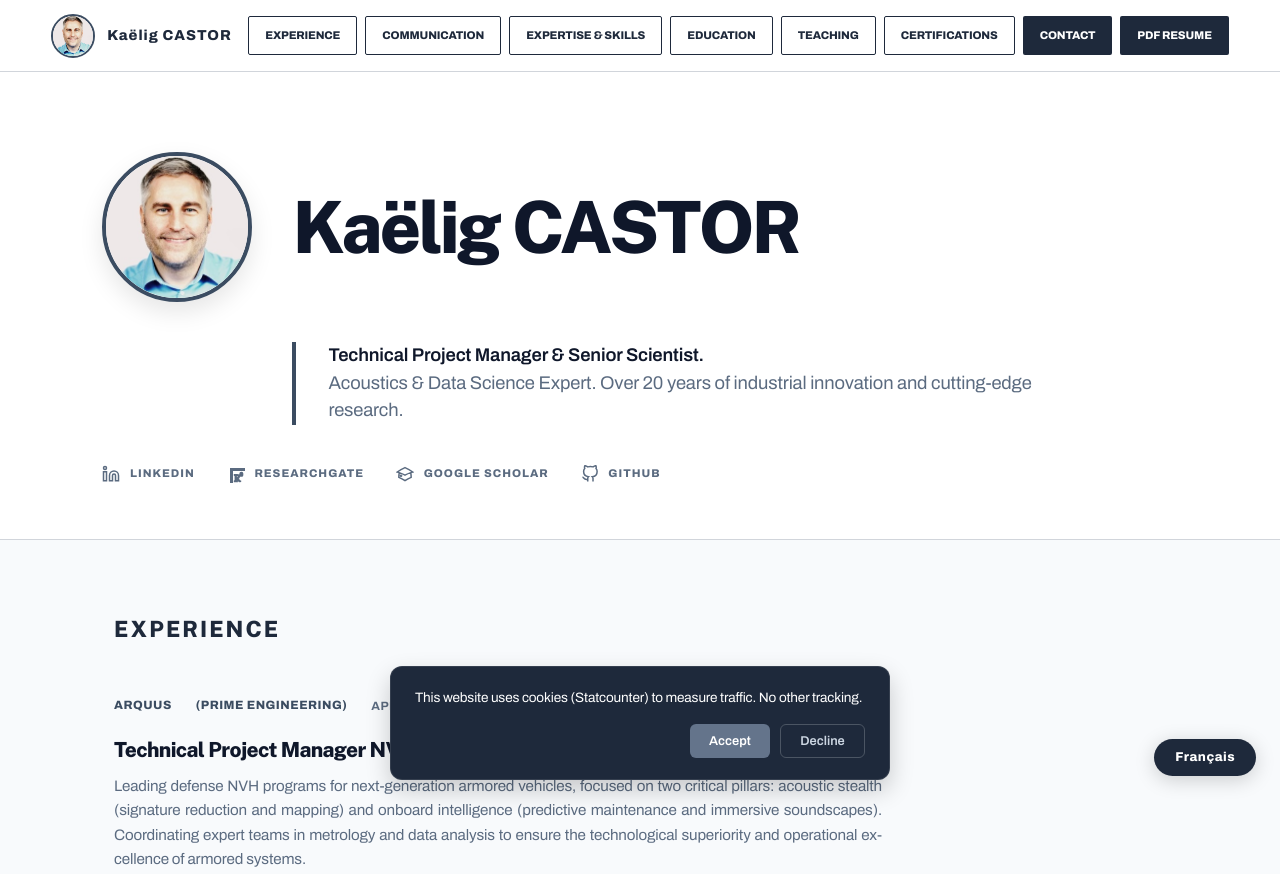
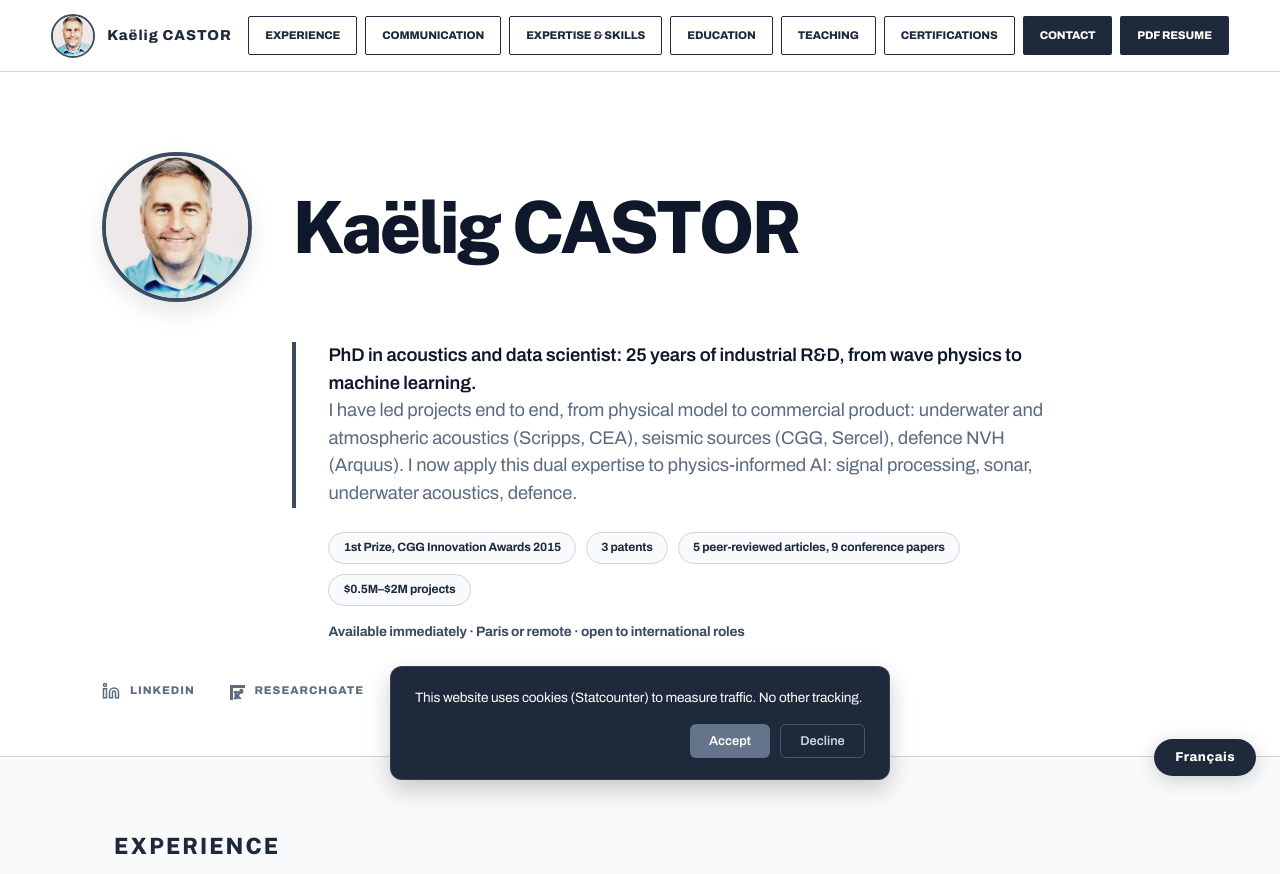
Before and after one commit to ckaelig/ckaelig.github.io, a plain HTML site: page index.html in a window 1280 px wide. Shown: the top 874 px of the page. Drawn offline with Linux system fonts and the light colour scheme.

Commit message:
Homepage intro: positioning statement, key facts and availability
FR/EN pitch (PhD acoustics + data science -> physics-informed AI: signal
processing, sonar, underwater acoustics, defence), four verified key facts
(CGG 2015 innovation prize, 3 patents, 5 articles + 9 papers, $0.5-2M
projects) and availability (immediately, Paris or remote, international).
French non-breaking spaces before colons.

Co-Authored-By: Claude Opus 5.5 <noreply@anthropic.com>

```diff
--- a/assets/css/site.css
+++ b/assets/css/site.css
@@ -325,6 +325,34 @@ a.lang-switch, a.lang-switch:visited { color: var(--white); text-decoration: non
 }
 
 .intro-box strong { color: var(--text-main); font-weight: 600; }
+
+/* Key facts + availability under the intro (aligned with the intro text) */
+.intro-box .key-facts {
+    list-style: none;
+    display: flex;
+    flex-wrap: wrap;
+    gap: 0.6rem;
+    padding: 0;
+    margin: 1.5rem 0 0 calc(150px + 2.5rem + 2rem + 4px);
+    max-width: 768px;
+}
+.intro-box .key-facts li {
+    font-size: 0.75rem;
+    font-weight: 700;
+    color: var(--slate);
+    background: var(--bg);
+    border: 1px solid var(--border);
+    border-radius: 100px;
+    padding: 0.35rem 0.9rem;
+}
+.intro-box p.availability {
+    border-left: 0;
+    padding-left: 0;
+    margin: 1rem 0 0 calc(150px + 2.5rem + 2rem + 4px);
+    font-size: 0.85rem;
+    font-weight: 700;
+    color: var(--accent);
+}
 
 /* --- Sections ------------------------------------------------------------ */
 .container { max-width: 1100px; margin: 0 auto; padding: 0 1.5rem; }
@@ -764,6 +792,8 @@ details.pub-abstract[open] > summary { margin-bottom: 0.8rem; }
         text-align: center;
     }
     .social-links { justify-content: center; gap: 1.2rem 1.5rem; }
+    .intro-box .key-facts { margin: 1.2rem 0 0; justify-content: center; }
+    .intro-box p.availability { margin: 1rem 0 0; border-top: 0; padding-top: 0; }
     .pub-card { padding: 1.5rem 1.2rem; }
     .badge { position: static; display: inline-block; margin-bottom: 0.8rem; }
     .exp-description, .abstract { text-align: left; }
--- a/index.html
+++ b/index.html
@@ -21,7 +21,7 @@
     <meta name="twitter:card" content="summary">
 
     <link rel="icon" type="image/x-icon" href="assets/img/favicon.ico">
-    <link rel="stylesheet" href="assets/css/site.css?v=0e9af506cc">
+    <link rel="stylesheet" href="assets/css/site.css?v=e7eefaf759">
     <script src="assets/js/site.js?v=13f3328464"></script>
 
     <script type="application/ld+json">
@@ -456,10 +456,22 @@
         </div>
         <div class="intro-box">
             <p class="lang-fr">
-                <strong>Technical Project Manager & Senior Scientist.</strong><br> Expert en Acoustique et Data Science. Plus de 20 ans d'innovation industrielle et de recherche de pointe.
+                <strong>Docteur en acoustique et data scientist&nbsp;: 25 ans de R&amp;D industrielle, de la physique des ondes au machine learning.</strong><br>
+                J'ai mené des projets de bout en bout, du modèle physique au produit commercialisé&nbsp;: acoustique sous-marine et atmosphérique (Scripps, CEA), sources sismiques (CGG, Sercel), NVH de défense (Arquus). J'applique aujourd'hui cette double compétence à l'IA informée par la physique&nbsp;: traitement du signal, sonar, acoustique sous-marine, défense.
             </p>
             <p class="lang-en">
-                <strong>Technical Project Manager & Senior Scientist.</strong><br> Acoustics & Data Science Expert. Over 20 years of industrial innovation and cutting-edge research.
+                <strong>PhD in acoustics and data scientist: 25 years of industrial R&amp;D, from wave physics to machine learning.</strong><br>
+                I have led projects end to end, from physical model to commercial product: underwater and atmospheric acoustics (Scripps, CEA), seismic sources (CGG, Sercel), defence NVH (Arquus). I now apply this dual expertise to physics-informed AI: signal processing, sonar, underwater acoustics, defence.
+            </p>
+            <ul class="key-facts">
+                <li><span class="lang-fr">1<sup>er</sup> Prix de l'Innovation CGG 2015</span><span class="lang-en">1st Prize, CGG Innovation Awards 2015</span></li>
+                <li><span class="lang-fr">3 brevets</span><span class="lang-en">3 patents</span></li>
+                <li><span class="lang-fr">5 articles à comité de lecture, 9 communications</span><span class="lang-en">5 peer-reviewed articles, 9 conference papers</span></li>
+                <li><span class="lang-fr">Projets de 0,5 à 2 M$</span><span class="lang-en">$0.5M–$2M projects</span></li>
+            </ul>
+            <p class="availability">
+                <span class="lang-fr">Disponible immédiatement · Paris ou télétravail · ouvert à l'international</span>
+                <span class="lang-en">Available immediately · Paris or remote · open to international roles</span>
             </p>
         </div>
 
```
Also changed, not shown: 404.html (+1 -1 lines), antimatter.htm (+1 -1 lines), hydroacoustics.htm (+1 -1 lines), hydroacoustics_2.htm (+1 -1 lines), hydroacoustics_3.htm (+1 -1 lines), hydroacoustics_4.htm (+1 -1 lines), hydroacoustics_5.htm (+1 -1 lines), infrasound.htm (+1 -1 lines), infrasound_2.htm (+1 -1 lines), infrasound_3.htm (+1 -1 lines), infrasound_4.htm (+1 -1 lines), infrasound_5.htm (+1 -1 lines), phd.htm (+1 -1 lines), waveguid.htm (+1 -1 lines).
